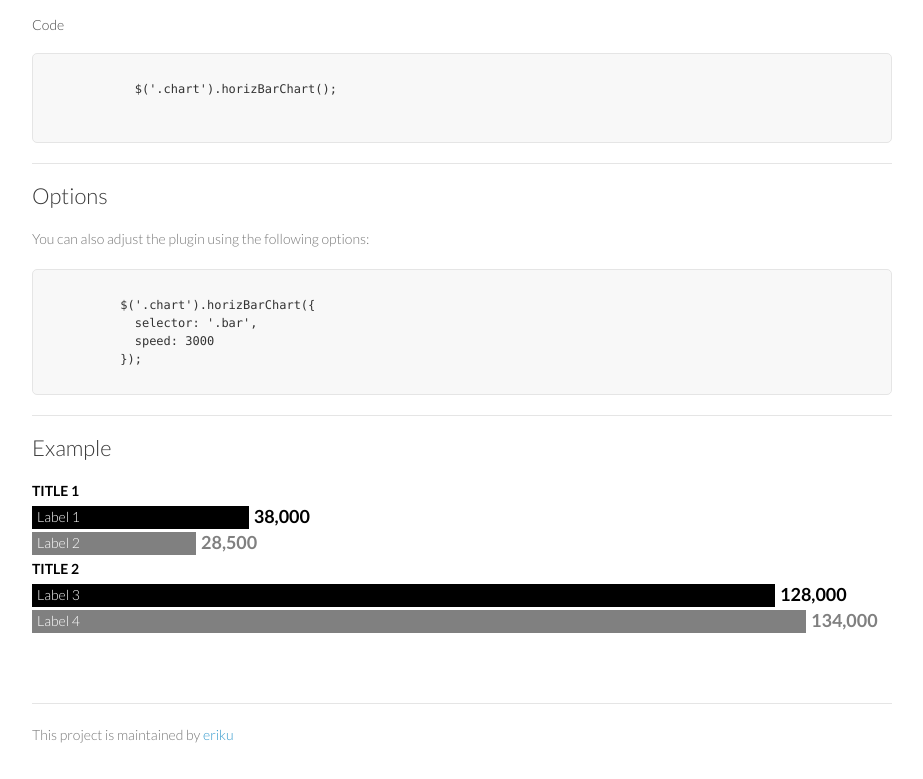
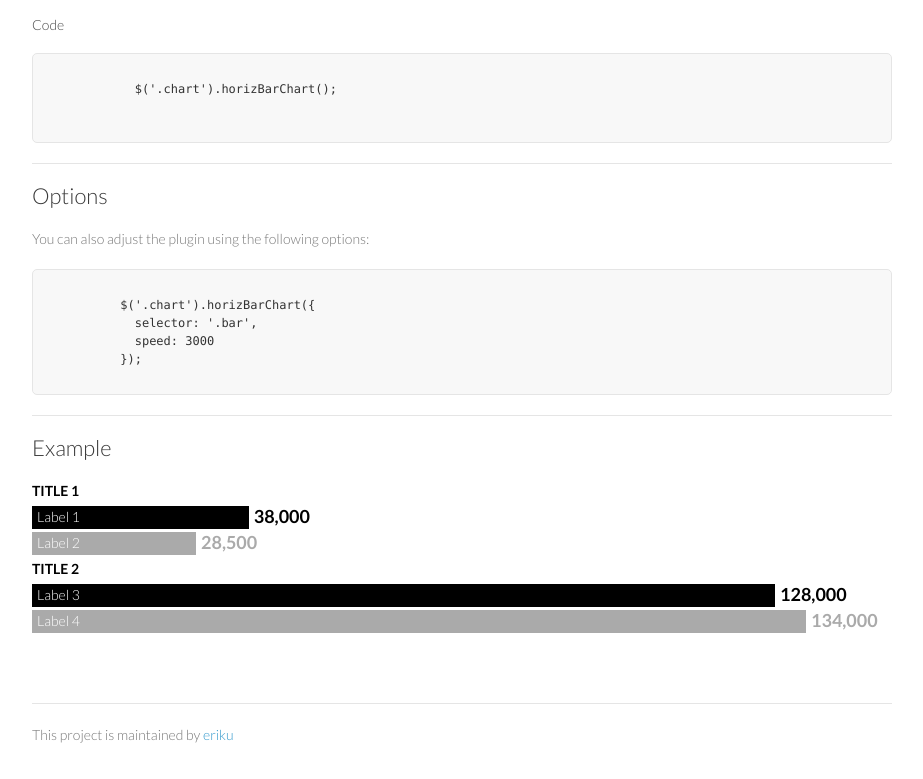
Before and after one commit to eriku/horizontal-chart, a website: page index.html in a window 1280 px wide. Shown: the part 626-1405 px from the top of the page, without its empty margins (178-1101 px from the left). Drawn offline with Linux system fonts and the light colour scheme.

Commit message:
Changed '.past' colours

```diff
--- a/src/sass/_horizBarChart.scss
+++ b/src/sass/_horizBarChart.scss
@@ -37,11 +37,13 @@
       }
 
       .bar {
+        background: black;
         height: 100%;
         min-width: 164px;
       }
 
       .number {
+        color: black;
         font-size:18px;
         font-weight: bold;
         padding-left: 5px;
@@ -49,21 +51,12 @@
         top: -3px;
       }
 
-      &.current {
+      &.past {
         .bar {
-          background: black;
+          background: #aaaaaa;
         }
         .number {
-          color: black;
-        }
-      }
-
-      &.past {
-        .bar {
-          background: #666;
-        }
-        .number {
-          color: #666;
+          color: #aaaaaa;
         }
       }
     }
```
Also changed, not shown: build/css/style.css, 1 other file.
